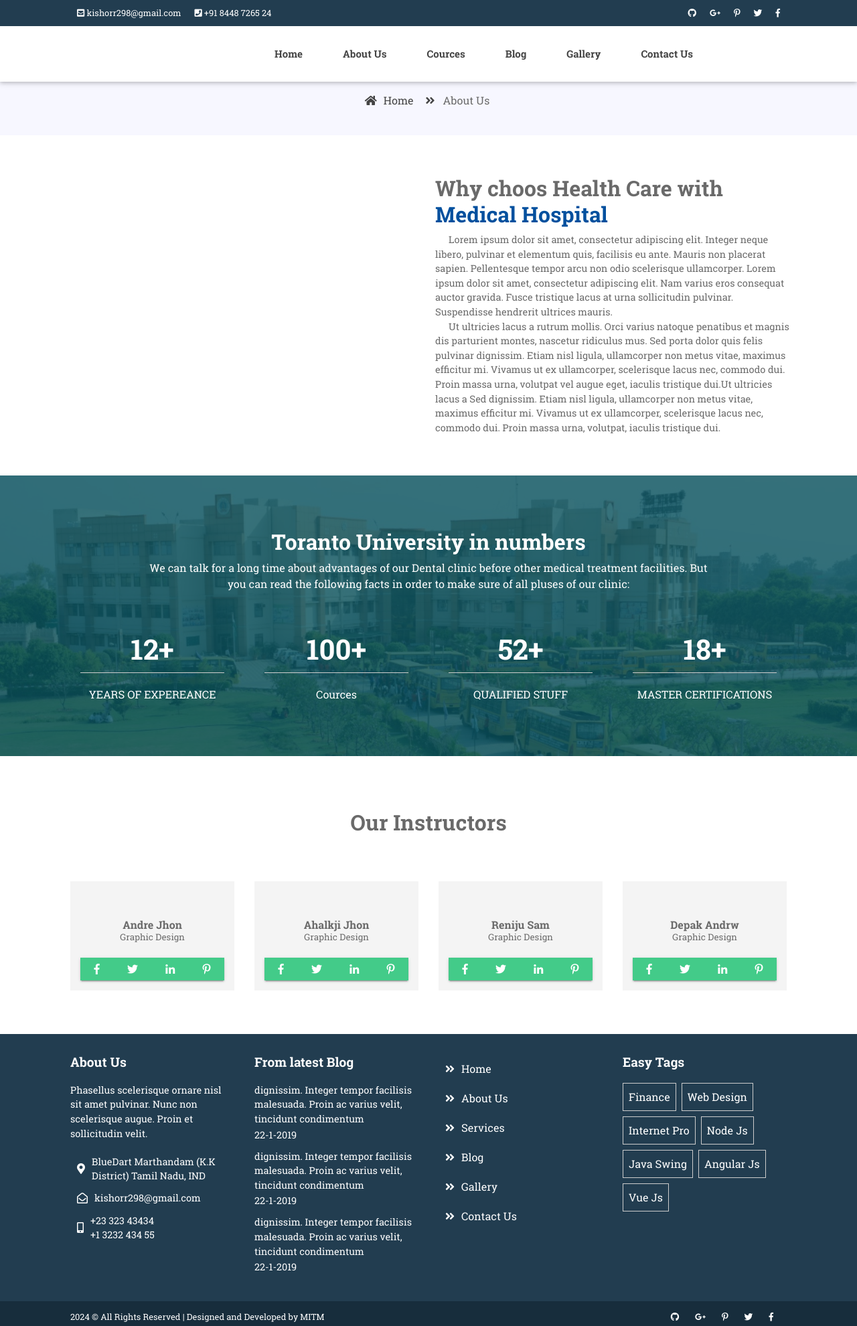
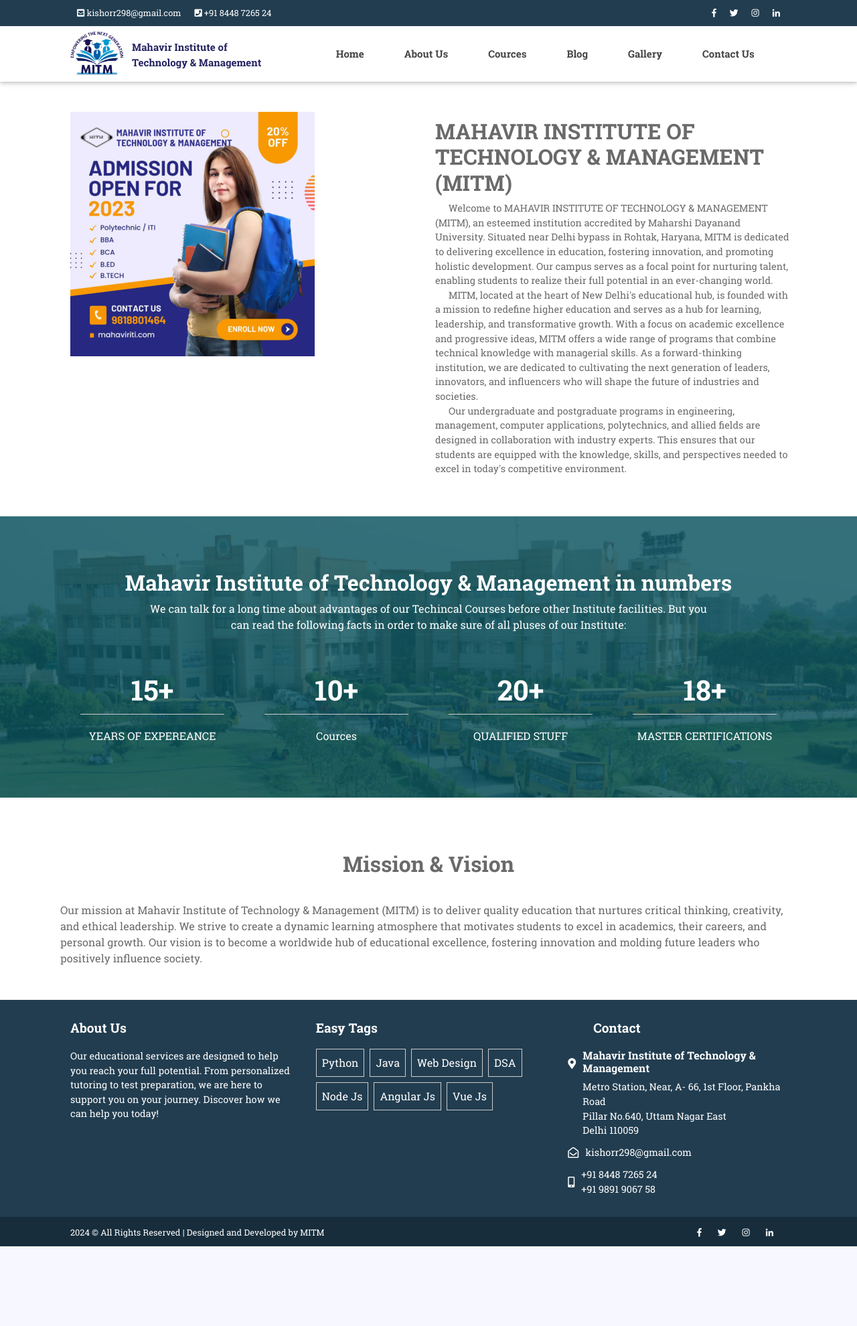
Before and after one commit to Jai-kishan/mitm-ui, a plain HTML site: page about_us.html in a window 1280 px wide. Shown: the whole page at 67% size. After the commit the page ends 1861 px from the top, so only its background shows below. Drawn offline with Linux system fonts and the light colour scheme; a script that the page names is missing.

Commit message:
- Title:- Add About Us page - Author: Jai - Date: 10-Apr-2024 - Added about_us page

```diff
--- a/about_us.html
+++ b/about_us.html
@@ -36,11 +36,18 @@
                     </div>
                     <div class="col-lg-5 d-none d-lg-block right-item">
                         <ul>
-                            <li><a><i class="fab fa-github"></i></a></li>
-                            <li><a><i class="fab fa-google-plus-g"></i></a></li>
-                            <li> <a><i class="fab fa-pinterest-p"></i></a></li>
-                            <li><a><i class="fab fa-twitter"></i></a></li>
-                            <li> <a><i class="fab fa-facebook-f"></i></a></li>
+                            <li>
+                                <a><i class="fab fa-facebook-f"></i></a>
+                            </li>
+                            <li>
+                                <a><i class="fab fa-twitter"></i></a>
+                            </li>
+                            <li>
+                                <a><i class="fab fa-instagram"></i></a>
+                            </li>
+                            <li>
+                                <a><i class="fab fa-linkedin-in"></i></a>
+                            </li>
                         </ul>
                     </div>
                 </div>
@@ -50,16 +57,24 @@
         <div id="nav-head" class="header-nav">
             <div class="container">
                 <div class="row">
-                    <div class="col-md-3 col-sm-12 nav-img">
-                        <img src="assets/images/logo.png" alt="">
-                        <a data-toggle="collapse" data-target="#menu" href="#menu"><i class="fas d-block d-md-none small-menu fa-bars"></i></a>
+                    <div class="col-md-4 d-flex col-sm-12 nav-img">
+                        <div><img src="assets/images/mitm_logo.png" alt=""></div>
+                        <div class="heading-new"> Mahavir Institute of <br> Technology & Management</div>
+                        <a data-toggle="collapse" data-target="#menu" href="#menu"><i
+                                class="fas d-block d-md-none small-menu fa-bars"></i></a>
                     </div>
-                    <div id="menu" class="col-md-9 d-none d-md-block nav-item">
+
+
+                    <div id="menu" class="col-md-8 d-none d-md-block nav-item">
                         <ul>
                             <li><a href="index.html">Home</a></li>
                             <li><a href="about_us.html">About Us</a></li>
-                            <li><a href="cources.html">Cources</a></li>
-                            <li><a href="blog.html">Blog</a></li>
+                            <!-- <li><a href="cources.html">Cources</a></li> -->
+                            <!-- <li><a href="blog.html">Blog</a></li> -->
+                            <!-- <li><a href="gallery.html">Gallery</a></li> -->
+                            <!-- <li><a href="">About Us</a></li> -->
+                            <li><a href="">Cources</a></li>
+                            <li><a href="">Blog</a></li>
                             <li><a href="gallery.html">Gallery</a></li>
                             <li><a href="contact_us.html">Contact Us</a></li>
                         </ul>
@@ -76,11 +91,11 @@
     <div class="page-nav no-margin row">
         <div class="container">
             <div class="row">
-                <h2>About University of  Toranto</h2>
+                <!-- <h2>About University of Toranto</h2>
                 <ul>
                     <li> <a href="#"><i class="fas fa-home"></i> Home</a></li>
                     <li><i class="fas fa-angle-double-right"></i> About Us</li>
-                </ul>
+                </ul> -->
             </div>
         </div>
     </div>
@@ -91,14 +106,38 @@
         <div class="container">
             <div class="row">
                 <div class="col-lg-6 col-md-12">
-                    <img src="assets/images/why.jpg" alt="">
+                    <img src="assets/images/gallery/cam-2.png" alt="">
                 </div>
                 <div class="col-lg-6 col-md-12 txtr">
-                    <h4>Why choos Health Care with <br>
-                        <span>Medical Hospital</span>
+                    <h4>MAHAVIR INSTITUTE OF TECHNOLOGY & MANAGEMENT (MITM)<br>
+                        <!-- <span>Medical Hospital</span> -->
                     </h4>
-                    <p>Lorem ipsum dolor sit amet, consectetur adipiscing elit. Integer neque libero, pulvinar et elementum quis, facilisis eu ante. Mauris non placerat sapien. Pellentesque tempor arcu non odio scelerisque ullamcorper. Lorem ipsum dolor sit amet, consectetur adipiscing elit. Nam varius eros consequat auctor gravida. Fusce tristique lacus at urna sollicitudin pulvinar. Suspendisse hendrerit ultrices mauris.</p>
-                    <p>Ut ultricies lacus a rutrum mollis. Orci varius natoque penatibus et magnis dis parturient montes, nascetur ridiculus mus. Sed porta dolor quis felis pulvinar dignissim. Etiam nisl ligula, ullamcorper non metus vitae, maximus efficitur mi. Vivamus ut ex ullamcorper, scelerisque lacus nec, commodo dui. Proin massa urna, volutpat vel augue eget, iaculis tristique dui.Ut ultricies lacus a  Sed dignissim. Etiam nisl ligula, ullamcorper non metus vitae, maximus efficitur mi. Vivamus ut ex ullamcorper, scelerisque lacus nec, commodo dui. Proin massa urna, volutpat, iaculis tristique dui. </p>
+                    <p>
+                        Welcome to MAHAVIR INSTITUTE OF TECHNOLOGY & MANAGEMENT (MITM), an esteemed institution
+                        accredited
+                        by Maharshi Dayanand University. Situated near Delhi bypass in Rohtak, Haryana, MITM is
+                        dedicated to
+                        delivering excellence in education, fostering innovation, and promoting holistic development.
+                        Our
+                        campus serves as a focal point for nurturing talent, enabling students to realize their full
+                        potential in an ever-changing world.
+                    </p>
+                    <p>
+                        MITM, located at the heart of New Delhi's educational hub, is founded with a mission to redefine
+                        higher education and serves as a hub for learning, leadership, and transformative growth. With a
+                        focus on academic excellence and progressive ideas, MITM offers a wide range of programs that
+                        combine technical knowledge with managerial skills. As a forward-thinking institution, we are
+                        dedicated to cultivating the next generation of leaders, innovators, and influencers who will
+                        shape
+                        the future of industries and societies.
+                    </p>
+                    <p>
+                        Our undergraduate and postgraduate programs in engineering, management, computer applications,
+                        polytechnics, and allied fields are designed in collaboration with industry experts. This
+                        ensures
+                        that our students are equipped with the knowledge, skills, and perspectives needed to excel in
+                        today's competitive environment.
+                    </p>
                 </div>
 
             </div>
@@ -113,21 +152,22 @@
         <div class="inner-lay">
             <div class="container">
                 <div class="row session-title">
-                   <h2>Toranto University in numbers</h2>
-                   <p>We can talk for a long time about advantages of our Dental clinic before other medical treatment facilities.
-But you can read the following facts in order to make sure of all pluses of our clinic:</p>
+                    <h2>Mahavir Institute of Technology & Management in numbers</h2>
+                    <p>We can talk for a long time about advantages of our Techincal Courses before other Institute
+                        facilities. But you can read the following facts in order to make sure of all pluses of our
+                        Institute:</p>
                 </div>
                 <div class="row">
                     <div class="col-sm-3 numb">
-                        <h3>12+</h3>
+                        <h3>15+</h3>
                         <span>YEARS OF EXPEREANCE</span>
                     </div>
                     <div class="col-sm-3 numb">
-                        <h3>100+</h3>
+                        <h3>10+</h3>
                         <span>Cources</span>
                     </div>
                     <div class="col-sm-3 numb">
-                        <h3>52+</h3>
+                        <h3>20+</h3>
                         <span>QUALIFIED STUFF</span>
                     </div>
                     <div class="col-sm-3 numb">
@@ -146,24 +186,29 @@ But you can read the following facts in order to make sure of all pluses of our
     <div class="our-instructor">
         <div class="container">
             <div class="session-title row">
-            <h2>Our Instructors</h2>
+                <h2>Mission & Vision</h2>
             </div>
-        <div class="instruct-row row">
-            <div class="col-md-3">
-                <div class="instruct-card">
-                    <img src="assets/images/team/avatar-2.jpg" alt="">
-                <h6>Andre Jhon</h6>
-                <p>Graphic Design</p>
+            <div class="row">
+                <!-- <div class="col-md-9"> -->
+                <div class="txtr">
+                    <!-- <img src="assets/images/team/avatar-2.jpg" alt=""> -->
+                    <!-- <h6>Andre Jhon</h6> -->
+                    <p>Our mission at Mahavir Institute of
+                        Technology & Management (MITM) is to deliver quality education that nurtures critical thinking,
+                        creativity, and ethical leadership. We strive to create a dynamic learning atmosphere that
+                        motivates students to excel in academics, their careers, and personal growth.
+                        Our vision is to become a worldwide hub of educational excellence, fostering innovation and
+                        molding future leaders who positively influence society.</p>
 
-                <ul>
+                    <!-- <ul>
                             <li><i class="fab fa-facebook-f"></i></li>
                             <li><i class="fab fa-twitter"></i></li>
                             <li><i class="fab fa-linkedin-in"></i></li>
                             <li><i class="fab fa-pinterest-p"></i></li>
-                </ul>
+                        </ul> -->
                 </div>
             </div>
-             <div class="col-md-3">
+            <!-- <div class="col-md-3">
                     <div class="instruct-card">
                         <img src="assets/images/team/avatar-3.jpg" alt="">
                         <h6>Ahalkji Jhon</h6>
@@ -176,8 +221,8 @@ But you can read the following facts in order to make sure of all pluses of our
                             <li><i class="fab fa-pinterest-p"></i></li>
                         </ul>
                     </div>
-            </div>
-             <div class="col-md-3">
+                </div> -->
+            <!-- <div class="col-md-3">
                     <div class="instruct-card">
                         <img src="assets/images/team/avatar-5.jpg" alt="">
                         <h6>Reniju Sam</h6>
@@ -204,7 +249,7 @@ But you can read the following facts in order to make sure of all pluses of our
                             <li><i class="fab fa-pinterest-p"></i></li>
                         </ul>
                     </div>
-            </div>
+                </div> -->
         </div>
     </div>
     </div>
@@ -214,18 +259,39 @@ But you can read the following facts in order to make sure of all pluses of our
     <footer>
         <div class="container">
             <div class="row">
-                <div class="col-md-3 about">
+                <div class="col-md-4 about">
                     <h2>About Us</h2>
-                    <p>Phasellus scelerisque ornare nisl sit amet pulvinar. Nunc non scelerisque augue. Proin et sollicitudin velit. </p>
+                    <p>Our educational services are designed to help you reach your full potential.
+                        From personalized tutoring to test preparation, we are here to support you on your journey.
+                        Discover how we can
+                        help you today!</p>
+                </div>
+
+                <div class="col-md-4 tags">
+                    <h2>Easy Tags</h2>
+                    <ul>
+                        <li>Python</li>
+                        <li>Java</li>
+                        <li>Web Design</li>
+                        <li>DSA</li>
+                        <li>Node Js</li>
+                        <li>Angular Js</li>
+                        <li>Vue Js</li>
+                    </ul>
+                </div>
+
+                <div class="col-md-4 about">
+                    <h2 class="ml-5">Contact</h2>
 
                     <div class="foot-address">
                         <div class="icon">
                             <i class="fas fa-map-marker-alt"></i>
                         </div>
+                        <!-- <p class="addet">Mahavir Institute of Technology & Management </p> -->
                         <div class="addet">
-                            BlueDart
-                            Marthandam (K.K District)
-                            Tamil Nadu, IND
+                            <h6>Mahavir Institute of Technology & Management</h6>
+                            Metro Station, Near, A- 66, 1st Floor, Pankha Road <br> Pillar No.640, Uttam
+                            Nagar East <br> Delhi 110059
                         </div>
                     </div>
                     <div class="foot-address">
@@ -237,53 +303,20 @@ But you can read the following facts in order to make sure of all pluses of our
                             kishorr298@gmail.com
                         </div>
                     </div>
+
                     <div class="foot-address">
                         <div class="icon">
                             <i class="fas fa-mobile-alt"></i>
                         </div>
                         <div class="addet">
-                            +23 323 43434 <br>
-                            +1 3232 434 55
+                            +91 8448 7265 24 <br />
+                            +91 9891 9067 58
                         </div>
                     </div>
+
+
                 </div>
-                <div class="col-md-3 fotblog">
-                    <h2>From latest Blog</h2>
-                    <div class="blohjb">
-                        <p>dignissim. Integer tempor facilisis malesuada. Proin ac varius velit, tincidunt condimentum</p>
-                        <span>22-1-2019</span>
-                    </div>
-                    <div class="blohjb">
-                        <p>dignissim. Integer tempor facilisis malesuada. Proin ac varius velit, tincidunt condimentum</p>
-                        <span>22-1-2019</span>
-                    </div>
-                    <div class="blohjb">
-                        <p>dignissim. Integer tempor facilisis malesuada. Proin ac varius velit, tincidunt condimentum</p>
-                        <span>22-1-2019</span>
-                    </div>
-                </div>
-                <div class="col-md-3 glink">
-                    <ul>
-                        <li><a href="index.html"><i class="fas fa-angle-double-right"></i>Home</a></li>
-                        <li><a href="about_us.html"><i class="fas fa-angle-double-right"></i>About Us</a></li>
-                        <li><a href="services.html"><i class="fas fa-angle-double-right"></i>Services</a></li>
-                        <li><a href="blog.html"><i class="fas fa-angle-double-right"></i>Blog</a></li>
-                        <li><a href="pricing.html"><i class="fas fa-angle-double-right"></i>Gallery</a></li>
-                        <li><a href="contact_us.html"><i class="fas fa-angle-double-right"></i>Contact Us</a></li>
-                    </ul>
-                </div>
-                <div class="col-md-3 tags">
-                    <h2>Easy Tags</h2>
-                    <ul>
-                        <li>Finance</li>
-                        <li>Web Design</li>
-                        <li>Internet Pro</li>
-                        <li>Node Js</li>
-                        <li>Java Swing</li>
-                        <li>Angular Js</li>
-                        <li>Vue Js</li>
-                    </ul>
-                </div>
+
             </div>
         </div>
     </footer>
@@ -292,16 +325,13 @@ But you can read the following facts in order to make sure of all pluses of our
             <a href="https://www.mitm.co.in/">2024 &copy; All Rights Reserved | Designed and Developed by MITM</a>
 
             <span>
-                <a><i class="fab fa-github"></i></a>
-                <a><i class="fab fa-google-plus-g"></i></a>
-                <a><i class="fab fa-pinterest-p"></i></a>
+                <a><i class="fab fa-facebook-f"></i></a>
                 <a><i class="fab fa-twitter"></i></a>
-                <a><i class="fab fa-facebook-f"></i></a>
+                <a><i class="fab fa-instagram"></i></a>
+                <a><i class="fab fa-linkedin-in"></i></a>
             </span>
         </div>
-
     </div>
-
 </body>
 
 <script src="assets/js/jquery-3.2.1.min.js"></script>
--- a/assets/css/style.css
+++ b/assets/css/style.css
@@ -1,11 +1,3 @@
-/* =======================================================================
-Template Name: Dil Hospital
-Author:  SmartEye Adminpanel
-Author URI: www.smarteyeapps.com
-Version: 1.0
-coder name:Prabin Raja
-Description: This Template is created for web template
-======================================================================= */
 /* ===================================== Import Less ================================== */
 @font-face {
   font-family: 'mouse-300';
@@ -1032,3 +1024,27 @@ footer .tags ul li {
 }
 
 /*# sourceMappingURL=style.css.map */
+
+
+.shrink img {
+  transition: 1s ease;
+}
+
+.shrink img:hover {
+  -webkit-transform: scale(0.8);
+  -ms-transform: scale(0.8);
+  transform: scale(0.8);
+  transition: 1s ease;
+}
+
+
+.grow img {
+  transition: 1s ease;
+}
+
+.grow img:hover {
+  -webkit-transform: scale(1.2);
+  -ms-transform: scale(1.2);
+  transform: scale(1.2);
+  transition: 1s ease;
+}
```
Also changed, not shown: contact_us.html (+2 -2 lines), gallery.html (+5 -5 lines), index.html (+16 -16 lines), assets/images/cources/1.png (added), assets/images/cources/2.png (added), assets/images/cources/3.png (added), assets/images/cources/4.png (added), assets/images/cources/5.png (added), assets/images/cources/mitm-bca.png (deleted), assets/images/cources/mitm-courses-1.png (deleted). Lines whose indentation alone changed are shown as unchanged.
